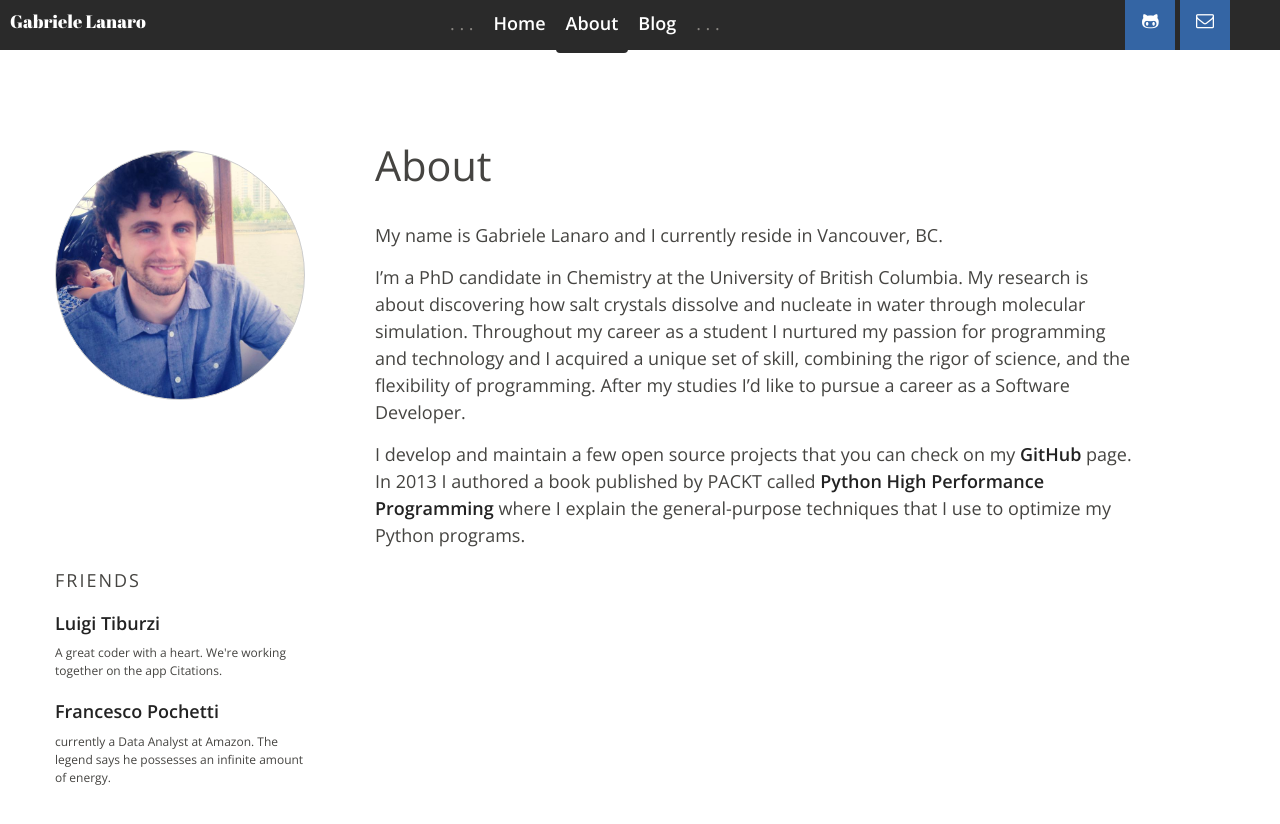
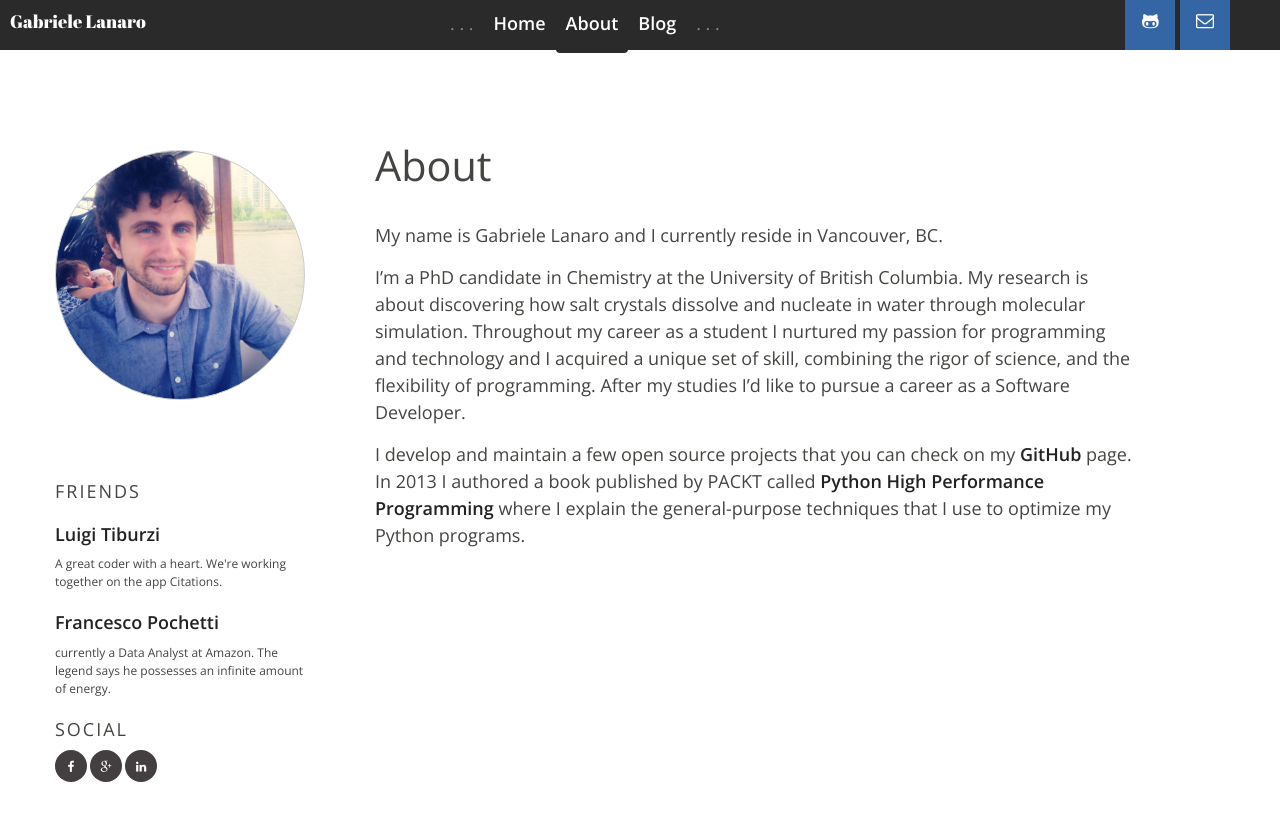
Before and after one commit to gabrielelanaro/gabrielelanaro.github.io, a Jekyll site: the page built from about.md, in a window 1280 px wide. Shown: the top 824 px of the page. Built offline with Jekyll 4.4.1, drawn with Linux system fonts in a browser that asks for light colours.

Commit message:
Social links

```diff
--- a/_config.yml
+++ b/_config.yml
@@ -8,6 +8,10 @@ url: "http://gabriele.lanaro.github.io" # the base hostname & protocol for your
 twitter_username: gabrielelanaro
 github_username:  gabrielelanaro
 
+facebook: https://www.facebook.com/glanaro
+googleplus: https://plus.google.com/+GabrieleLanaro
+linkedin: https://www.linkedin.com/pub/gabriele-lanaro/61/901/666
+
 # Build settings
 markdown: kramdown
 analytics: true
--- a/_layouts/about_template.html
+++ b/_layouts/about_template.html
@@ -30,7 +30,7 @@ layout: default
     float: left;
 }
 
-#friends-list {
+#sidebar {
     max-width: 250px;
     font-size: 12px;
 
@@ -38,20 +38,40 @@ layout: default
     margin: 20px 0 20px 0;
 }
 
-#friends-list .side-title {
+#sidebar .side-title {
     font-size: 1.5em;
     letter-spacing: 2px;
     text-transform: uppercase;
 }
 
+#sidebar .icon {
+    display: inline-block;
+    width: 32px;
+    height: 32px;
+    background-color: rgb(67, 62, 64);
+    color: white;
+    text-align: center;
+    padding: 8px 0 8px 0;
+    border-radius: 50%;
+    cursor: pointer;
+}
+
 @media (min-width: 1170px) {
-
-    #friends-list {
-        float: none;
-        position: absolute;
-        top: 409px;
+    .container {
+        overflow: hidden;
     }
 
+    #sidebar {
+        float: left;
+        position: absolute;
+        top: 320px;
+
+    }
+
+    #sidebar:after {
+        content: '';
+        position:relative;
+    }
     #about-text {
         max-width: 760px;
     }
@@ -71,10 +91,14 @@ layout: default
 <!--<i class="fa fa-facebook"></i> <i class="fa fa-github"></i> <i class="fa fa-linkedin"></i> <i class="fa fa-stack-overflow"></i>-->
 </div>
 
-<div id="friends-list">
+<div id="sidebar">
     <h1 class="side-title">Friends</h1>
     <h2><a href="http://luigitiburzi.com">Luigi Tiburzi</a></h2>
     <p>A great coder with a heart. We're working together on the app Citations.</p>
     <h2><a href="http://francescopochetti.com">Francesco Pochetti</a></h2>
     <p>currently a Data Analyst at Amazon. The legend says he possesses an infinite amount of energy.</p>
+    <h1 class="side-title">Social</h1>
+    <a class="icon" href="{{ site.facebook }}"><i class="fa fa-facebook"></i></a>
+    <a class="icon" href="{{ site.googleplus }}"><i class="fa fa-google-plus"></i></a>
+    <a class="icon" href="{{ site.linkedin }}"><i class="fa fa-linkedin"></i></a>
 </div>
```
